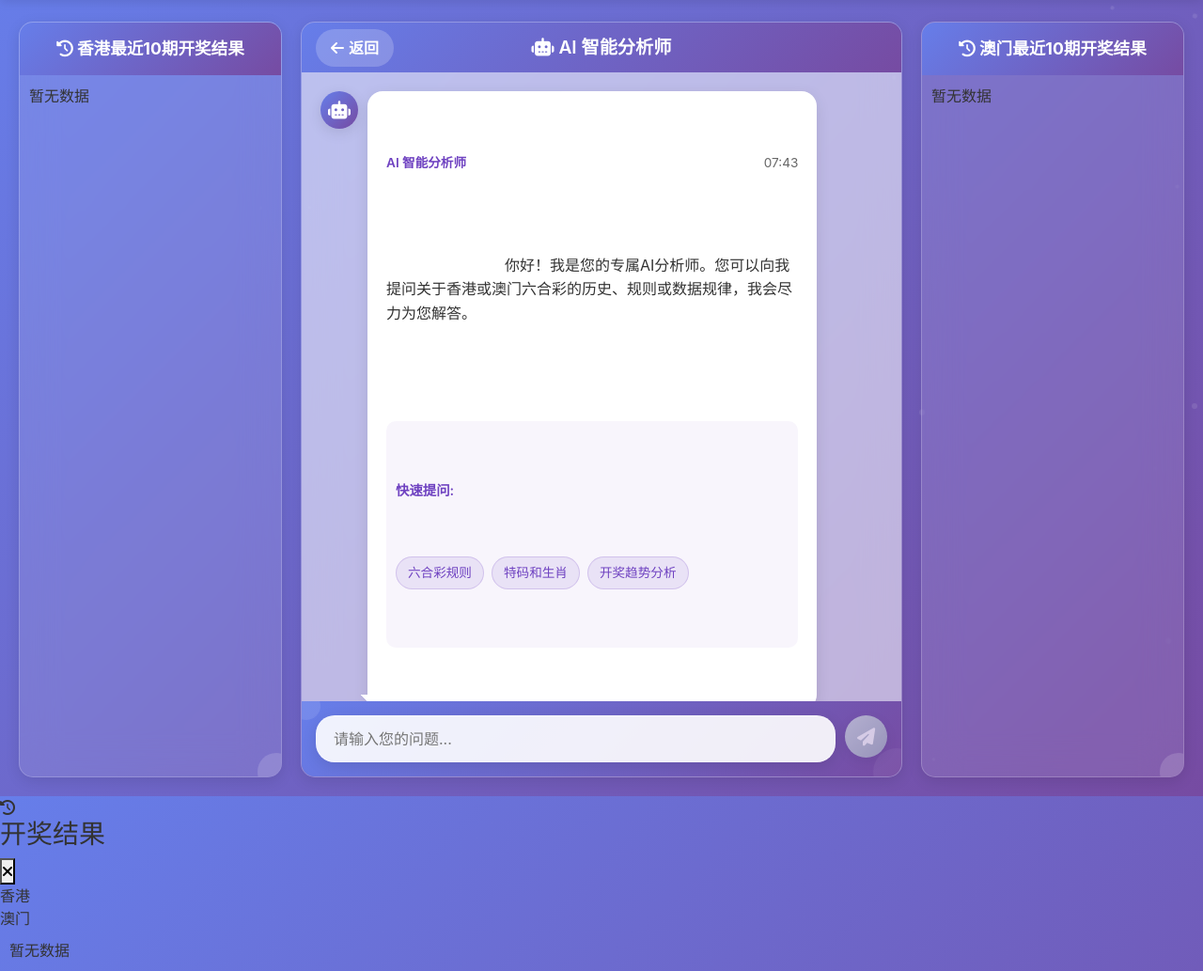
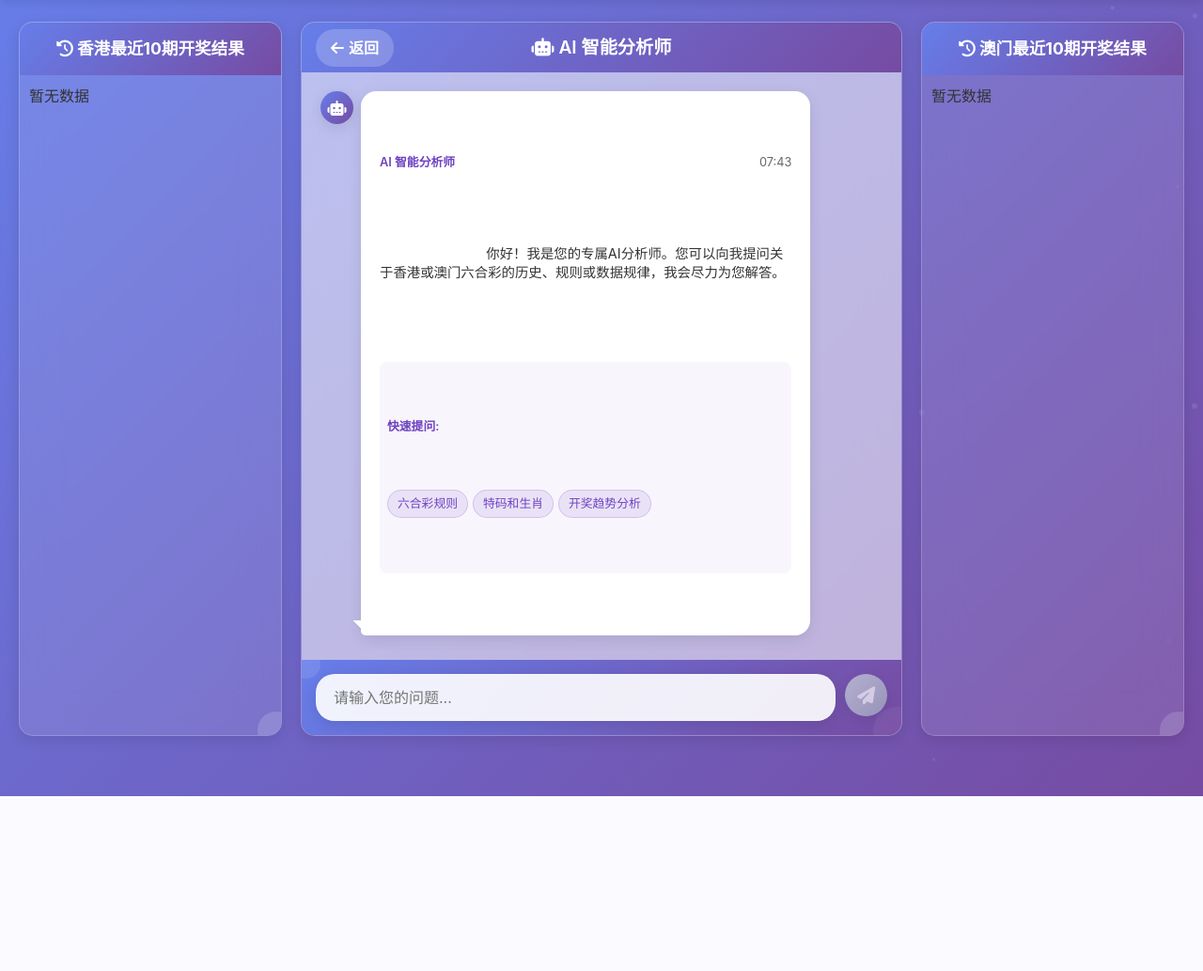
Before and after one commit to e5sub/mark-six, a Flask app: page /chat in a window 1280 px wide. Shown: the part 57-1090 px from the top of the page at 94% size. After the commit the page ends 904 px from the top, so only its background shows below. Run offline with Flask 3, Linux system fonts and the light colour scheme; a user stored in the database is signed in; data that the repository does not hold is empty.

Commit message:
Update chat.html

```diff
--- a/templates/chat.html
+++ b/templates/chat.html
@@ -82,7 +82,8 @@
             grid-template-columns: 280px 1fr 280px;
             gap: 20px;
             padding: 20px;
-            height: calc(100vh - 60px);
+            height: calc(100vh - 80px);
+            max-height: 800px;
         }
 
         /* 动态背景粒子效果 */
@@ -325,24 +326,24 @@
             margin-bottom: 20px;
         }
 
-        /* 欢迎消息样式 */
+        /* 欢迎消息样式 - 紧凑版 */
         .welcome-container {
             display: flex;
             align-items: flex-start;
-            margin-bottom: 20px;
+            margin-bottom: 15px;
         }
 
         .ai-avatar {
-            width: 40px;
-            height: 40px;
+            width: 35px;
+            height: 35px;
             background: var(--primary-gradient);
             border-radius: 50%;
             display: flex;
             align-items: center;
             justify-content: center;
             color: white;
-            font-size: 1.2rem;
-            margin-right: 10px;
+            font-size: 1rem;
+            margin-right: 8px;
             box-shadow: var(--shadow-light);
             flex-shrink: 0;
         }
@@ -350,13 +351,14 @@
         .welcome-message {
             margin-top: 0;
             max-width: 90%;
+            padding: 10px 15px;
         }
 
         .message-header {
             display: flex;
             justify-content: space-between;
-            margin-bottom: 8px;
-            font-size: 0.85rem;
+            margin-bottom: 5px;
+            font-size: 0.8rem;
         }
 
         .ai-name {
@@ -369,36 +371,38 @@
         }
 
         .message-content {
-            margin-bottom: 15px;
+            margin-bottom: 8px;
+            font-size: 0.9rem;
+            line-height: 1.4;
         }
 
-        /* 快速提问按钮 */
+        /* 快速提问按钮 - 紧凑版 */
         .quick-questions {
             background: rgba(111, 66, 193, 0.05);
-            border-radius: 10px;
-            padding: 10px;
-            margin-top: 10px;
+            border-radius: 8px;
+            padding: 8px;
+            margin-top: 5px;
         }
 
         .quick-question-title {
-            font-size: 0.9rem;
+            font-size: 0.8rem;
             font-weight: 600;
-            margin-bottom: 8px;
+            margin-bottom: 5px;
             color: #6f42c1;
         }
 
         .quick-question-buttons {
             display: flex;
             flex-wrap: wrap;
-            gap: 8px;
+            gap: 5px;
         }
 
         .quick-question-btn {
             background: rgba(111, 66, 193, 0.1);
             border: 1px solid rgba(111, 66, 193, 0.2);
-            border-radius: 20px;
-            padding: 6px 12px;
-            font-size: 0.85rem;
+            border-radius: 15px;
+            padding: 4px 10px;
+            font-size: 0.8rem;
             color: #6f42c1;
             cursor: pointer;
             transition: all 0.3s ease;
@@ -406,7 +410,7 @@
 
         .quick-question-btn:hover {
             background: rgba(111, 66, 193, 0.2);
-            transform: translateY(-2px);
+            transform: translateY(-1px);
         }
 
         .message {
@@ -872,82 +876,6 @@
         </aside>
     </div>
 
-    <!-- 移动端侧边栏切换按钮 -->
-    <div class="mobile-toggle" id="mobile-toggle">
-        <i class="fas fa-history"></i>
-    </div>
-
-    <!-- 移动端侧边栏 -->
-    <div class="mobile-sidebar" id="mobile-sidebar">
-        <div class="mobile-sidebar-content">
-            <div class="mobile-sidebar-header">
-                <h3>开奖结果</h3>
-                <button class="mobile-sidebar-close" id="mobile-sidebar-close">
-                    <i class="fas fa-times"></i>
-                </button>
-            </div>
-            <div class="mobile-sidebar-tabs">
-                <div class="mobile-sidebar-tab active" data-tab="hk">香港</div>
-                <div class="mobile-sidebar-tab" data-tab="macau">澳门</div>
-            </div>
-            <div class="mobile-sidebar-tab-content active" id="hk-tab">
-                <ul class="results-list">
-                    {% for result in hk_results %}
-                    <li class="result-item clickable-result"
-                        data-region="香港"
-                        data-id="{{ result.id }}"
-                        data-numbers="{{ (result.no + [result.sno]) | join(',') }}"
-                        data-sno_zodiac="{{ result.sno_zodiac }}">
-                        <div class="result-item-header">
-                            <span><i class="fas fa-hashtag"></i> 第 {{ result.id }} 期</span>
-                            <span><i class="fas fa-calendar"></i> {{ result.date.split(' ')[0] }}</span>
-                        </div>
-                        <div class="ball-container">
-                            {% for num in result.no %}
-                            <div class="ball-wrapper"><div class="ball">{{ num }}</div></div>
-                            {% endfor %}
-                            <div class="ball-wrapper">
-                                <div class="ball special">{{ result.sno }}</div>
-                                <span class="zodiac-label">({{ result.sno_zodiac }})</span>
-                            </div>
-                        </div>
-                    </li>
-                    {% else %}
-                    <li>暂无数据</li>
-                    {% endfor %}
-                </ul>
-            </div>
-            <div class="mobile-sidebar-tab-content" id="macau-tab" style="display: none;">
-                <ul class="results-list">
-                    {% for result in macau_results %}
-                    <li class="result-item clickable-result"
-                        data-region="澳门"
-                        data-id="{{ result.id }}"
-                        data-numbers="{{ (result.no + [result.sno]) | join(',') }}"
-                        data-zodiacs="{{ result.raw_zodiac }}"
-                        data-waves="{{ result.raw_wave }}">
-                        <div class="result-item-header">
-                            <span><i class="fas fa-hashtag"></i> 第 {{ result.id }} 期</span>
-                            <span><i class="fas fa-calendar"></i> {{ result.date.split(' ')[0] }}</span>
-                        </div>
-                        <div class="ball-container">
-                            {% for num in result.no %}
-                            <div class="ball-wrapper"><div class="ball">{{ num }}</div></div>
-                            {% endfor %}
-                            <div class="ball-wrapper">
-                                <div class="ball special">{{ result.sno }}</div>
-                                <span class="zodiac-label">({{ result.sno_zodiac }})</span>
-                            </div>
-                        </div>
-                    </li>
-                    {% else %}
-                    <li>暂无数据</li>
-                    {% endfor %}
-                </ul>
-            </div>
-        </div>
-    </div>
-
 <script src="https://cdn.jsdelivr.net/npm/bootstrap@5.1.3/dist/js/bootstrap.bundle.min.js"></script>
 <script>
 // 添加页面加载动画
```
